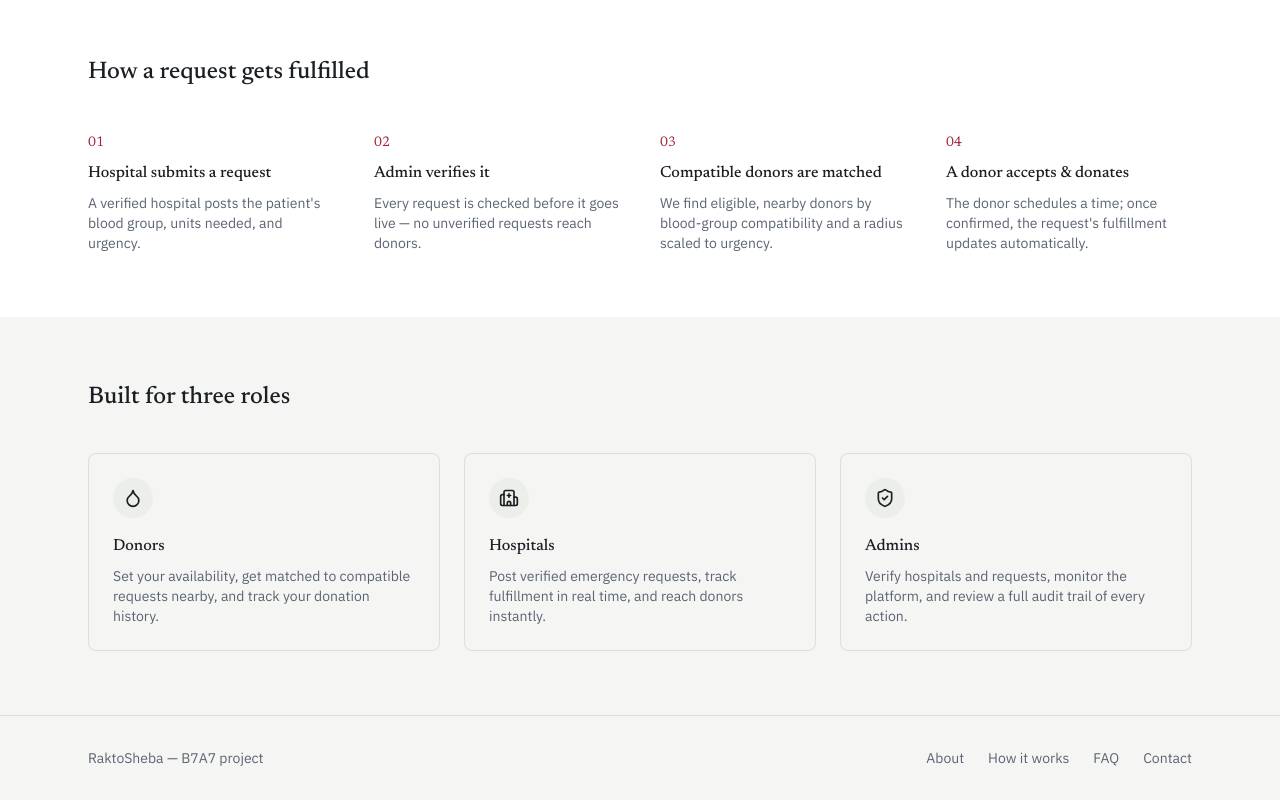
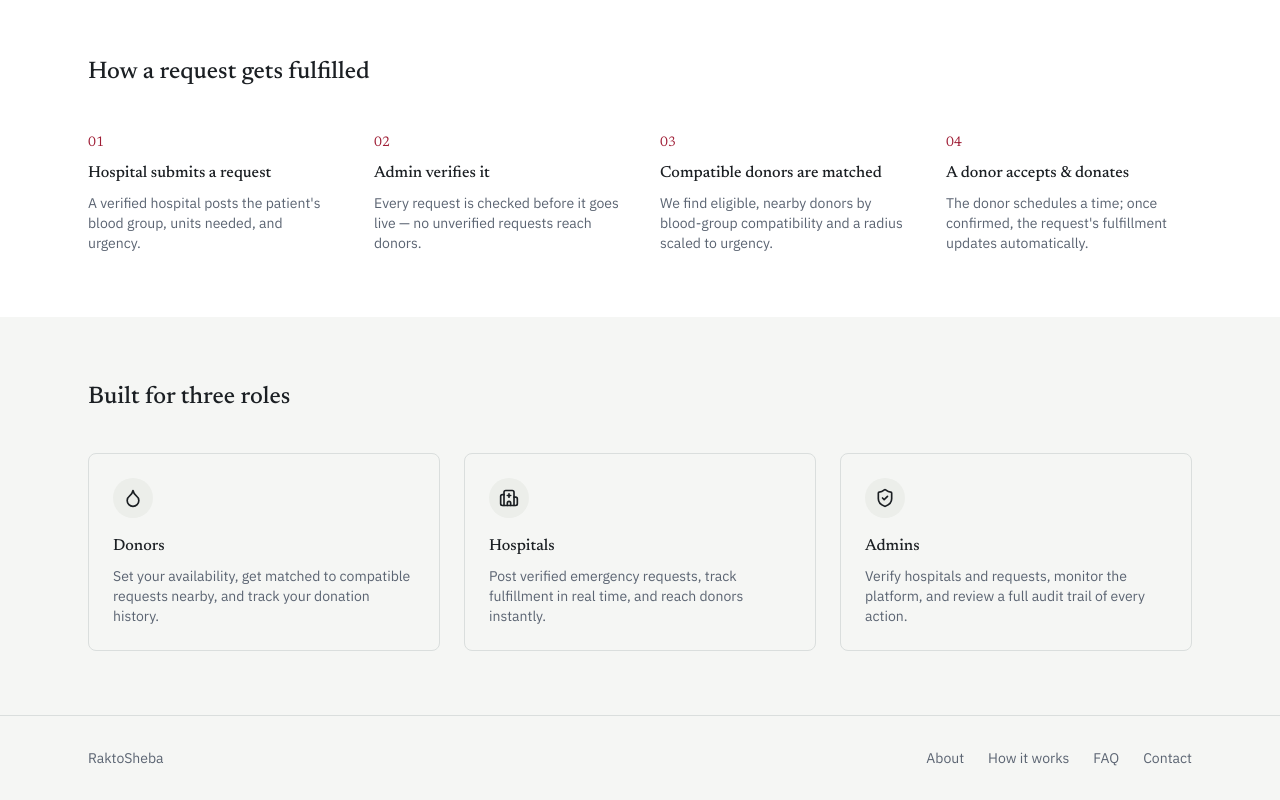
Before and after one commit to islamSorifulhero/Blood-Donation-Frontend, a Next.js app: page / in a window 1280 px wide. Shown: the part 612-1412 px from the top of the page. Built offline with nearby package versions, Linux system fonts and the light colour scheme.

Commit message:
footer logo updated

```diff
--- a/components/layout/public-footer.tsx
+++ b/components/layout/public-footer.tsx
@@ -4,7 +4,7 @@ export function PublicFooter() {
   return (
     <footer className="border-t border-border py-8">
       <div className="mx-auto flex max-w-6xl flex-wrap items-center justify-between gap-4 px-6 text-sm text-muted-foreground">
-        <span>RaktoSheba — B7A7 project</span>
+        <span>RaktoSheba</span>
         <nav className="flex gap-6">
           <Link href="/about" className="hover:text-foreground">About</Link>
           <Link href="/how-it-works" className="hover:text-foreground">How it works</Link>
```
